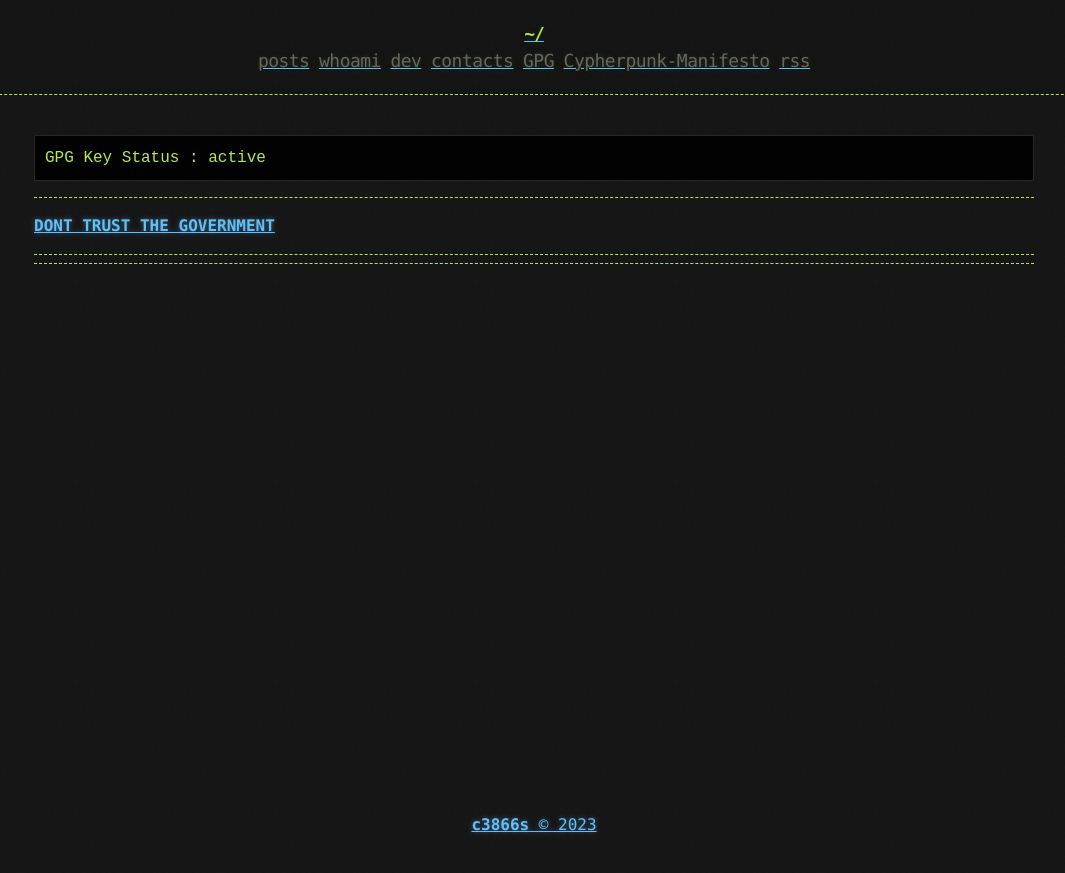
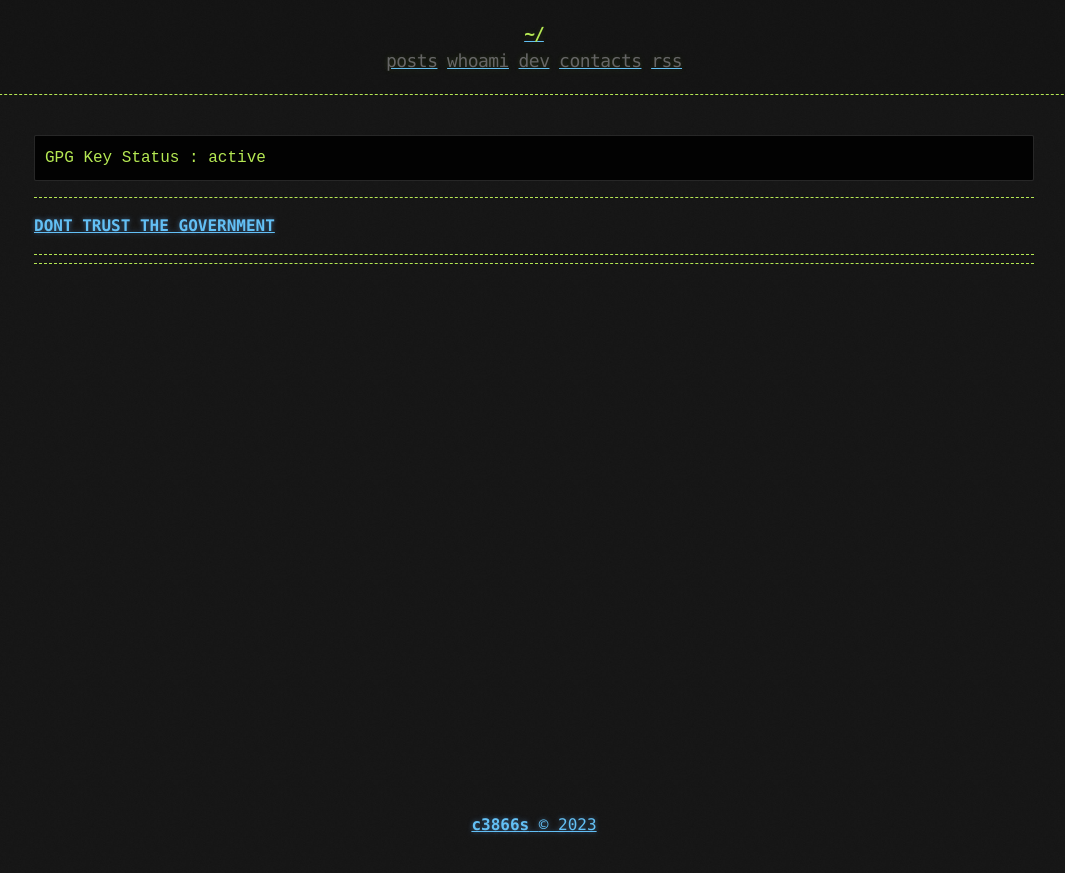
Before and after one commit to znkkw/znkkw.github.io, a Jekyll site: the page built from index.md, in a window 1280 px wide. Shown: the top 873 px of the page, without its empty margins (106-1171 px from the left). Built offline with Jekyll 4.4.1, drawn with Linux system fonts in a browser that asks for light colours.

Commit message:
Update links.html

```diff
--- a/_includes/links.html
+++ b/_includes/links.html
@@ -2,6 +2,4 @@
 <a href="{{ "/whoami" | prepend: site.baseurl | replace: '//', '/' }}"><h2 class="header-link">whoami</h2></a>
 <a href="{{ "/dev" | prepend: site.baseurl | replace: '//', '/' }}"><h2 class="header-link">dev</h2></a>
 <a href="{{ "/contacts" | prepend: site.baseurl | replace: '//', '/' }}"><h2 class="header-link">contacts</h2></a>
-<a href="{{ "/pubkey" | prepend: site.baseurl | replace: '//', '/' }}"><h2 class="header-link">GPG</h2></a>
-<a href="{{ "/Manifesto" | prepend: site.baseurl | replace: '//', '/' }}"><h2 class="header-link">Cypherpunk-Manifesto</h2></a>
 <a href="{{ "/atom.xml" | prepend: site.baseurl | replace: '//', '/' }}"><h2 class="header-link">rss</h2></a>
```
